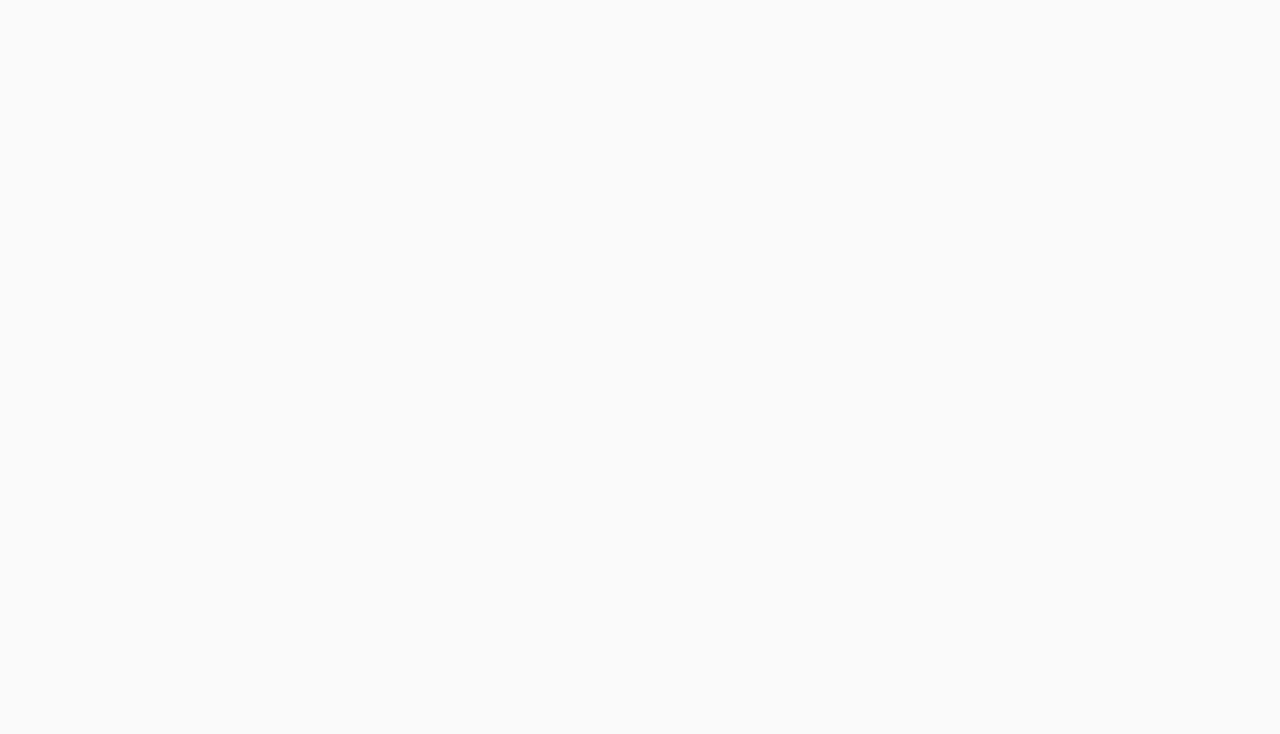
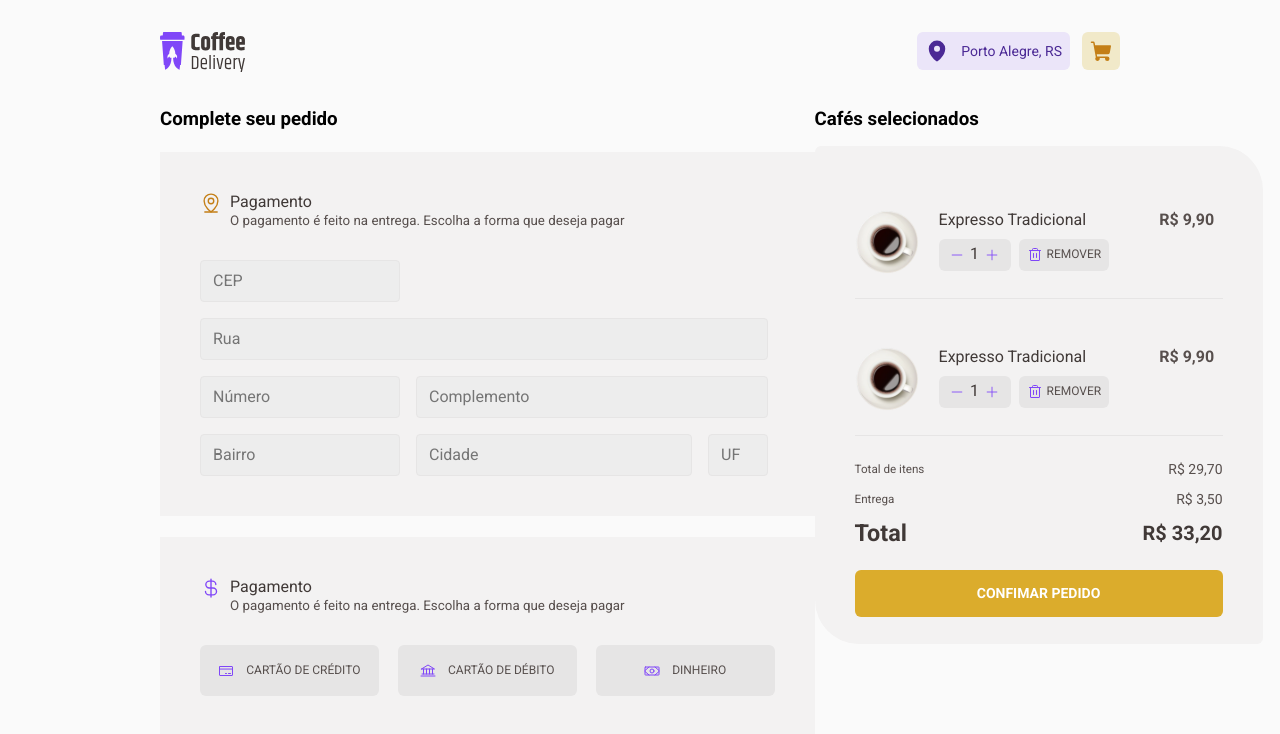
Before and after one commit to PedroHConrado/coffee-delivery, a React (Vite) app: page /checkout in a window 1280 px wide. Before the commit this address had no page. Shown: the top 734 px of the page. Built offline with nearby package versions, Linux system fonts and the light colour scheme.

Commit message:
add new routers

```diff
--- a/src/Router.tsx
+++ b/src/Router.tsx
@@ -1,12 +1,16 @@
 import { Route, Routes } from 'react-router-dom'
 import { DefaultLayout } from './layouts/DefaultLayout'
+import { Checkout } from './pages/Checkout'
 import { Home } from './pages/Home'
+import { Success } from './pages/Success'
 
 export function Router() {
   return (
     <Routes>
       <Route path="/" element={<DefaultLayout />}>
         <Route path="/" element={<Home />} />
+        <Route path="/checkout" element={<Checkout />} />
+        <Route path="/success" element={<Success />} />
       </Route>
     </Routes>
   )
```
